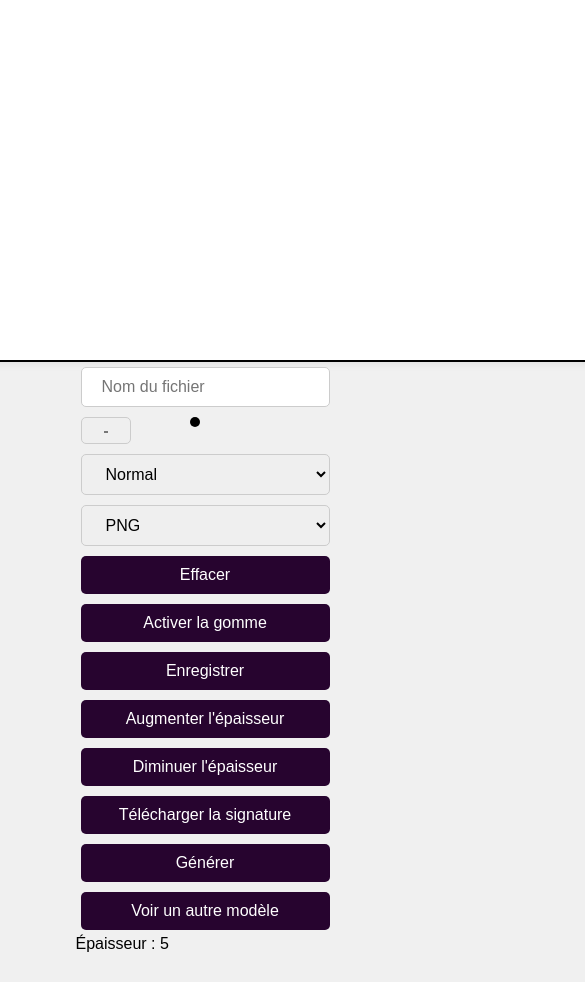
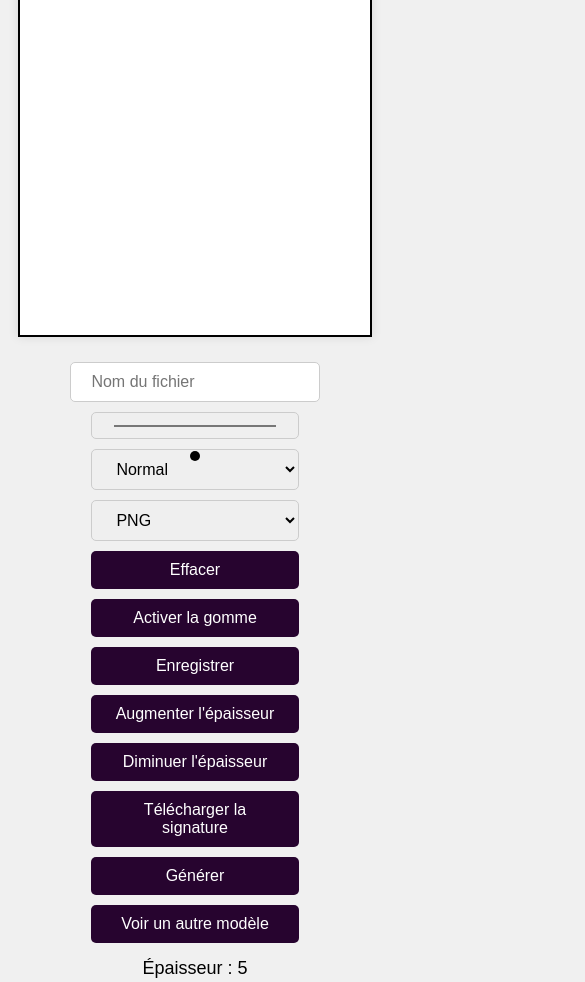
Before and after one commit to kalipynux/signature-bien, a plain HTML site: page index.html in a window 390 px wide. Shown: the whole page, 585 px wide, since content can reach past the window. Before the commit the page ends 953 px from the top, so only its background shows below. Drawn offline with nearby package versions, Linux system fonts and the light colour scheme.

Commit message:
Make application responsive to different screen sizes

```diff
--- a/index.html
+++ b/index.html
@@ -14,20 +14,29 @@
             background-color: #f0f0f0;
             margin: 0;
             height: 100vh;
+            overflow: hidden; /* Empêche le défilement */
         }
         h2 {
             margin-bottom: 20px;
+            text-align: center;
         }
         .container {
             display: flex;
-            align-items: flex-start;
+            flex-direction: column;
+            align-items: center;
             justify-content: center;
+            width: 100%;
+            max-width: 1200px;
+            padding: 20px;
+            box-sizing: border-box;
         }
         .signature-pad {
             border: 2px solid #000;
             background-color: #fff;
-            width: 800px; /* Taille d'affichage */
-            height: 400px; /* Taille d'affichage */
+            width: 100%;
+            max-width: 800px;
+            height: 50vh;
+            max-height: 400px;
             box-shadow: 0 0 10px rgba(0, 0, 0, 0.1);
         }
         #cursor {
@@ -41,7 +50,8 @@
         .controls {
             display: flex;
             flex-direction: column;
-            margin-left: 20px;
+            align-items: center;
+            margin-top: 20px;
         }
         .controls input, .controls button, .controls select {
             margin: 5px;
@@ -50,6 +60,8 @@
             border: none;
             border-radius: 5px;
             cursor: pointer;
+            width: 80%;
+            max-width: 300px;
         }
         .controls input {
             border: 1px solid #ccc;
@@ -64,10 +76,15 @@
         .controls select {
             border: 1px solid #ccc;
         }
+        .controls span {
+            margin-top: 10px;
+            font-size: 18px;
+        }
     </style>
 </head>
 <body>
     <h2>BIEN Signature</h2>
+    <div class="container">
         <canvas id="signature-pad" class="signature-pad" width="1600" height="800"></canvas> <!-- Taille réelle -->
         <div id="cursor"></div>
         <div class="controls">
@@ -93,6 +110,7 @@
             <button id="generate-button">Générer</button>
             <button id="another-model-button">Voir un autre modèle</button>
             <span id="thickness-indicator">Épaisseur : 5</span>
+        </div>
     </div>
     <script src="https://cdn.jsdelivr.net/npm/signature_pad@4.0.0/dist/signature_pad.umd.min.js"></script>
     <script>
```
Lines whose indentation alone changed are shown as unchanged.
